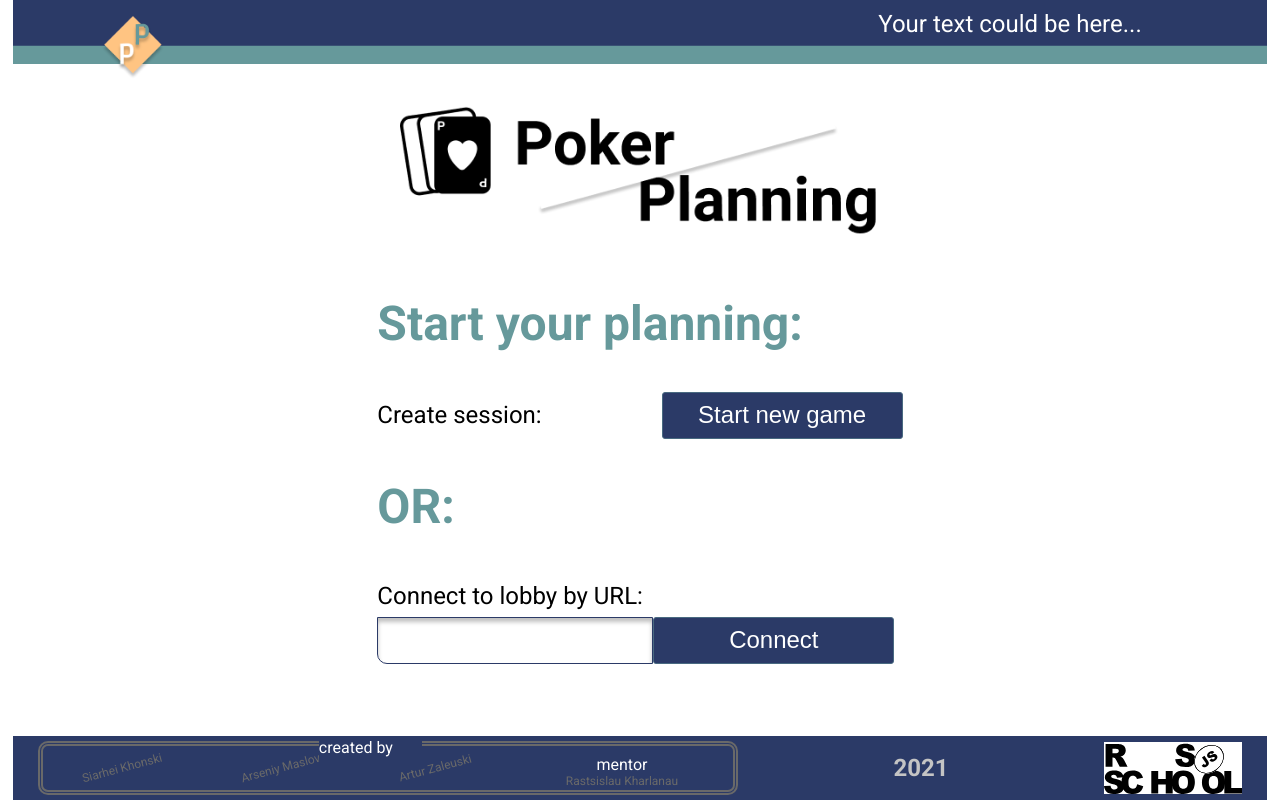
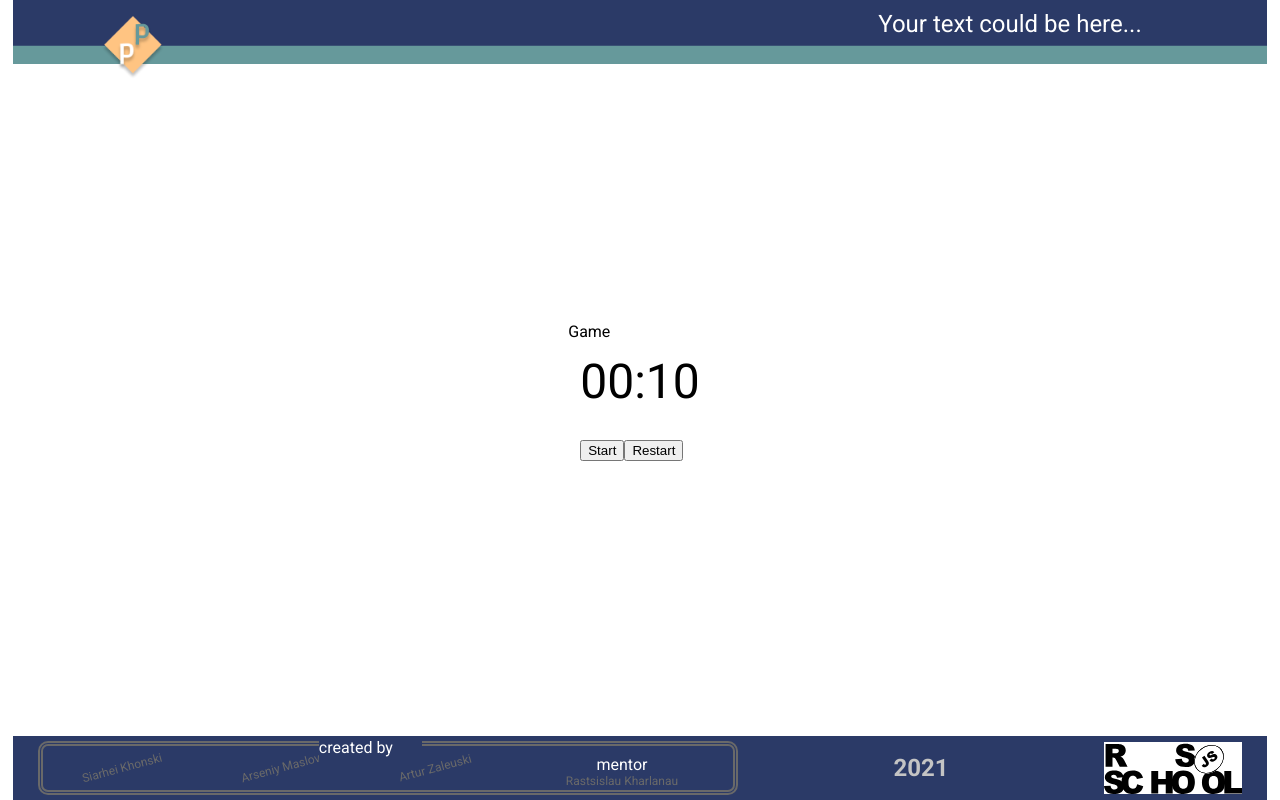
Before and after one commit to Maslovars/pointing-poker, a React (Create React App) app: page /game in a window 1280 px wide. Before the commit this address led to /. Built offline with nearby package versions, Linux system fonts and the light colour scheme; no server answers; what random-words would draw is missing.

Commit message:
feat: set timer

```diff
--- a/src/App.js
+++ b/src/App.js
@@ -1,5 +1,5 @@
 /* eslint-disable */
-import React from 'react'
+import React from "react";
 import { Route, Switch, Redirect } from "react-router";
 import "./App.css";
 import Footer from "./components/footer/Footer";
@@ -12,7 +12,6 @@ import { Provider } from "react-redux";
 import { store } from "../src/redux/store/store";
 
 function App() {
-
   return (
     <Provider store={store}>
       <div className="app">
@@ -24,7 +23,7 @@ function App() {
             <Route path="/settings" render={() => <Settings />}></Route>
             <Route path="/game" render={() => <Game />}></Route>
           </Switch>
-          <Redirect to='/' />
+          {/* <Redirect to='/' /> */}
         </div>
         <Footer />
       </div>
--- a/src/components/connectionForm/ConnectionForm.jsx
+++ b/src/components/connectionForm/ConnectionForm.jsx
@@ -2,7 +2,6 @@
 
 import { useFormik } from "formik";
 import { useState } from "react";
-import Switch from 'react-input-switch';
 import Button from "../button/Button";
 import Input from "../input/Input";
 import { StyledButtonGroup, StyledConnectionForm, StyledForm, StyledHeading, StyledFormSwitch, StyledPar } from "./style";
--- a/src/components/game/Game.jsx
+++ b/src/components/game/Game.jsx
@@ -1,9 +1,25 @@
 /* eslint-disable */
 
 import React from "react";
+import Timer from "../timer/Timer";
 
 const Game = () => {
-  return <div>Game</div>;
+
+const maxTime = 10;
+
+const onTimerStart = () => {
+  alert('timer has started')
+}
+
+const onTimerEnd = () => {
+  alert('time is out')
+}
+
+  return (
+  <div>Game
+    <Timer maxTime={maxTime} onTimerStart={onTimerStart} onTimerEnd={onTimerEnd} />
+  </div>)
+
 };
 
 export default Game;
--- /dev/null
+++ b/src/components/timer/Timer.jsx
@@ -0,0 +1,78 @@
+import React, { useState, useEffect } from "react";
+import PropTypes from "prop-types";
+import { StyledTimer } from "./style";
+
+
+const formatTime = (value) => {
+  return value < 10 ? `0${value}` : value;
+};
+
+const Timer = ({maxTime, onTimerStart, onTimerEnd}) => {
+  const [time, setTime] = useState(maxTime);
+  const [isActiveTimer, setIsActiveTimer] = useState(false);
+
+
+  const updateSeconds = () => {
+    setTime((prevState) => {
+      return prevState && prevState - 1;
+    });
+  };
+
+  const handleStart = () => {
+    onTimerStart();
+    setIsActiveTimer((prevState) => !prevState);
+  };
+
+  const handleRestart = () => {
+    setTime(maxTime);
+    onTimerStart();
+    setIsActiveTimer(true);
+  };
+
+  useEffect(() => {
+    let timer = null;
+    if (isActiveTimer) {
+
+      timer = setInterval(updateSeconds, 1000);
+    } else if (!isActiveTimer && time !== 0) {
+      clearInterval(timer);
+    }
+    if (time === 0) {
+        onTimerEnd();
+        clearInterval(timer);
+    }
+    return () => {
+      clearInterval(timer);
+    };
+  }, [time, isActiveTimer]);
+
+  const minutesView = formatTime(Math.floor(time / 60));
+  const secondsView = formatTime(time % 60);
+
+  return (
+
+      <StyledTimer>
+        {minutesView}:{secondsView}
+        <div>
+      <button disabled={!time} onClick={handleStart}>
+        {isActiveTimer ? "Pause" : "Start"}
+      </button>
+      <button onClick={handleRestart}>
+        Restart
+      </button>
+      </div>
+    </StyledTimer>
+  );
+};
+
+Timer.propTypes = {
+    onTimerStart: PropTypes.func,
+    onTimerEnd: PropTypes.func,
+    maxTime: PropTypes.number
+  };
+
+  Timer.defaultProps = {
+    maxTime: 0
+  };
+
+export default Timer;
--- /dev/null
+++ b/src/components/timer/style.js
@@ -0,0 +1,8 @@
+/* eslint-disable */
+
+import styled from "styled-components";
+
+export const StyledTimer = styled.div`
+  padding: 12px;
+  font-size: 3rem;
+`;
```
